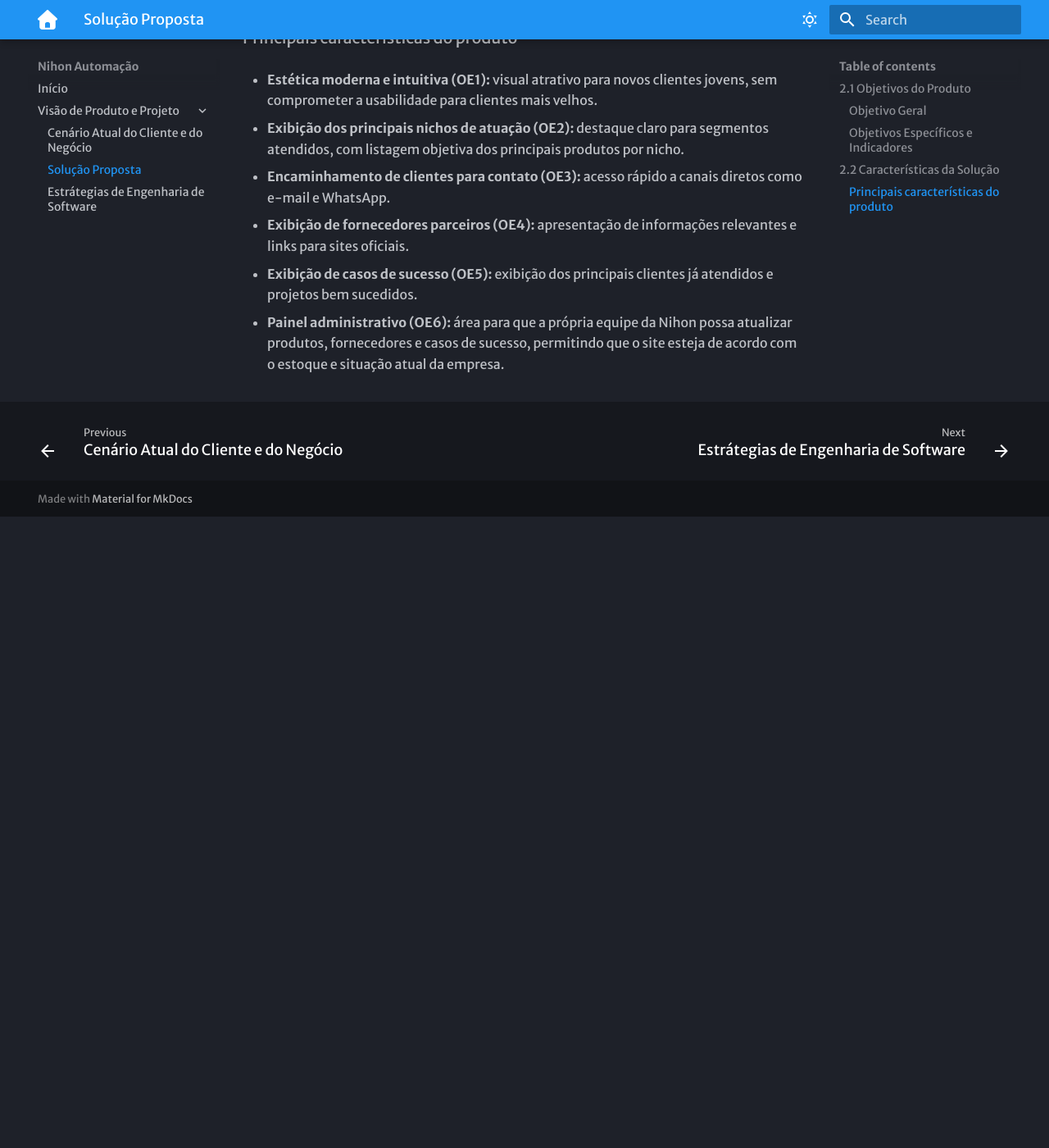
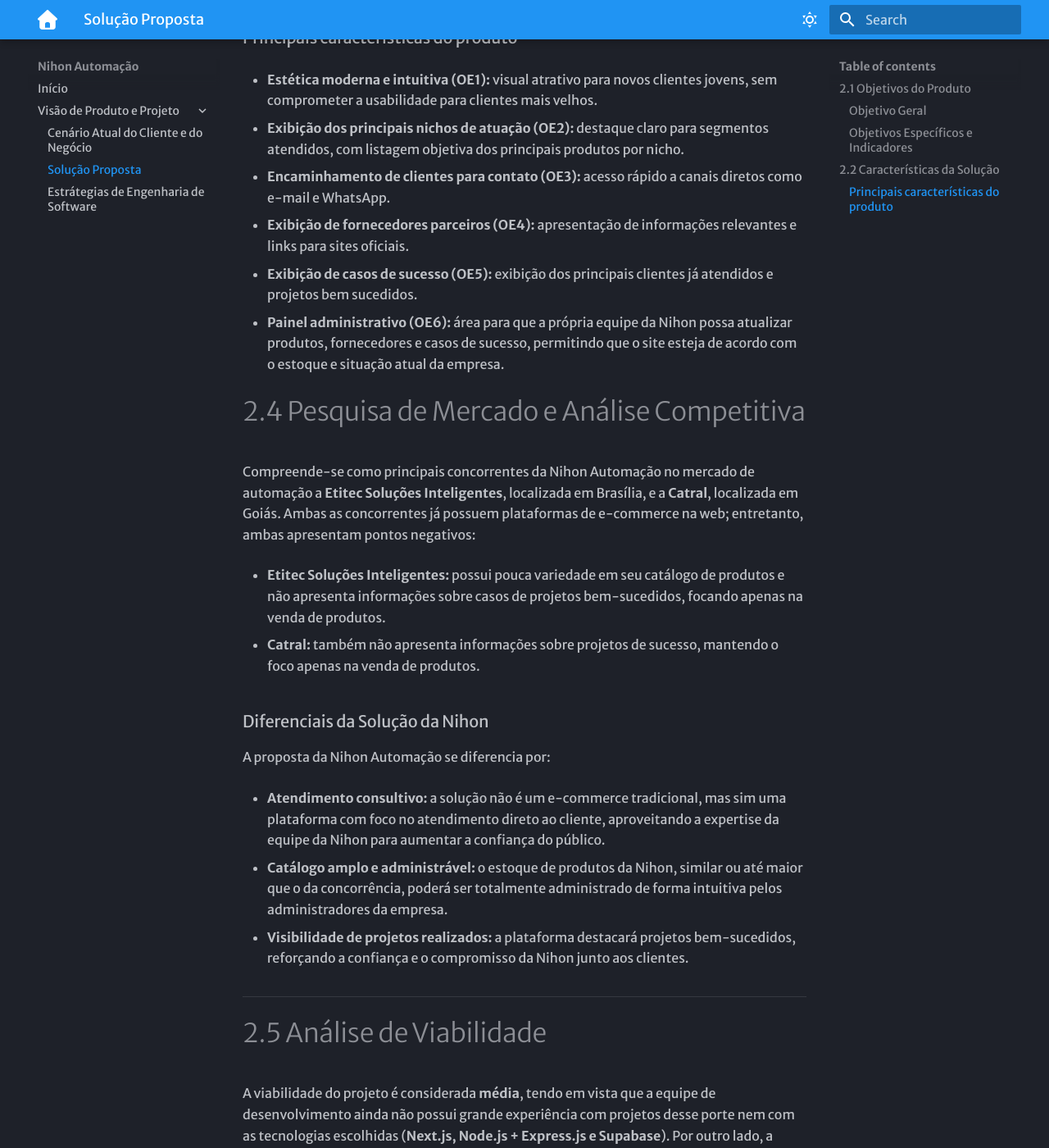
Before and after one commit to mdsreq-fga-unb/REQ-2025.2-T02-Nihon, an MkDocs documentation site: the page built from docs/solucao.md, in a window 1280 px wide and 1400 px high, scrolled down 1422 px. Shown: the whole window at 82% size. Built offline with MkDocs 1.6.1 and Material for MkDocs 9.7.7, drawn with Linux system fonts in a browser that asks for light colours; some web fonts are replaced; before the commit the page ends 2052 px from its top, so only the background shows below that; some of the changed text lies outside the part shown.

Commit message:
Pontos 2.4 ao 2.6

```diff
--- a/docs/solucao.md
+++ b/docs/solucao.md
@@ -41,3 +41,45 @@
 - **Exibição de casos de sucesso (OE5):** exibição dos principais clientes já atendidos e projetos bem sucedidos.
 
 - **Painel administrativo (OE6):** área para que a própria equipe da Nihon possa atualizar produtos, fornecedores e casos de sucesso, permitindo que o site esteja de acordo com o estoque e situação atual da empresa.
+
+# 2.4 Pesquisa de Mercado e Análise Competitiva
+
+Compreende-se como principais concorrentes da Nihon Automação no mercado de automação a **Etitec Soluções Inteligentes**, localizada em Brasília, e a **Catral**, localizada em Goiás. Ambas as concorrentes já possuem plataformas de e-commerce na web; entretanto, ambas apresentam pontos negativos:
+
+- **Etitec Soluções Inteligentes:** possui pouca variedade em seu catálogo de produtos e não apresenta informações sobre casos de projetos bem-sucedidos, focando apenas na venda de produtos.
+
+- **Catral:** também não apresenta informações sobre projetos de sucesso, mantendo o foco apenas na venda de produtos.
+
+### Diferenciais da Solução da Nihon
+A proposta da Nihon Automação se diferencia por:
+
+- **Atendimento consultivo:** a solução não é um e-commerce tradicional, mas sim uma plataforma com foco no atendimento direto ao cliente, aproveitando a expertise da equipe da Nihon para aumentar a confiança do público.
+
+- **Catálogo amplo e administrável:** o estoque de produtos da Nihon, similar ou até maior que o da concorrência, poderá ser totalmente administrado de forma intuitiva pelos administradores da empresa.
+
+- **Visibilidade de projetos realizados:** a plataforma destacará projetos bem-sucedidos, reforçando a confiança e o compromisso da Nihon junto aos clientes.
+
+---
+
+# 2.5 Análise de Viabilidade
+
+A viabilidade do projeto é considerada **média**, tendo em vista que a equipe de desenvolvimento ainda não possui grande experiência com projetos desse porte nem com as tecnologias escolhidas (**Next.js, Node.js + Express.js e Supabase**). Por outro lado, a equipe demonstra **alta motivação** para desenvolver a solução.
+
+A integração entre o frontend e o banco de dados será realizada por meio de uma **API RESTful**, garantindo comunicação simplificada entre as partes do sistema.
+
+O prazo estimado para desenvolvimento do projeto é de **três meses**, divididos em **7 sprints** de duas semanas cada.
+Cada sprint terá entregas específicas relacionadas ao andamento do projeto, desde a definição da visão do produto até a entrega das funcionalidades previstas nos objetivos específicos.
+
+O cronograma é considerado um desafio, pois a equipe é formada por universitários que, além da carga elevada de disciplinas, também participam de programas de estágio.
+
+---
+
+# 2.6 Impacto da Solução
+
+A nova aplicação web trará uma série de benefícios para a Nihon Automação:
+
+- **Aumento de clientes e atração do público jovem:** a plataforma permitirá que a empresa seja descoberta por empreendedores mais jovens, que utilizam a internet como principal meio de busca, ampliando a base de clientes e fortalecendo a marca no ambiente digital.
+
+- **Construção de uma presença digital estratégica:** a solução apresentará de forma clara e organizada os setores de atuação e o portfólio da Nihon, transmitindo confiança e reforçando sua identidade no ambiente online.
+
+- **Melhoria da conversão e geração de confiança:** a exibição de um catálogo de produtos atualizado, aliado à apresentação de projetos bem-sucedidos, facilitará a tomada de decisão dos clientes, aumentando o interesse de compra e a taxa de conversão.
```
